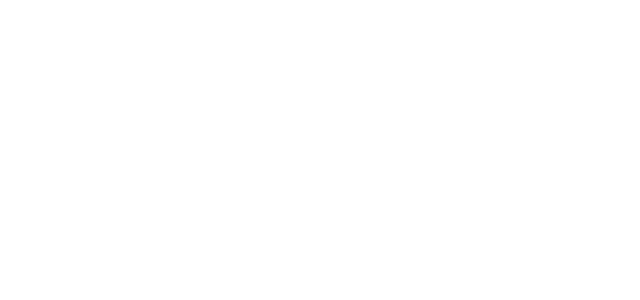
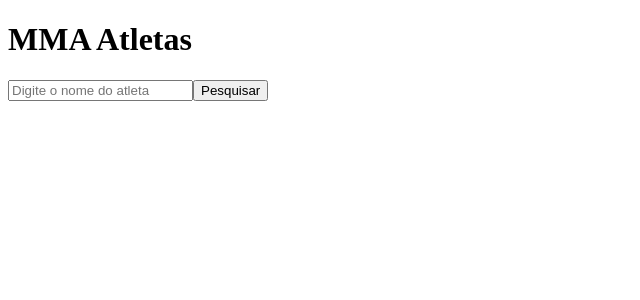
Before and after one commit to BrenoLima54/Atividade---Projetos-de-Sistemas-Web, a React (Vite) app: page / in a window 1280 px wide. Shown: the top 300 px of the page, without its empty margins (0-640 px from the left). Built offline with nearby package versions, Linux system fonts and the light colour scheme.

Commit message:
feat: add PesquisarAtleta and fix App

```diff
--- a/src/App.jsx
+++ b/src/App.jsx
@@ -1,7 +1,12 @@
 import "./App.css";
+import PesquisarAtleta from "./components/PesquisarAtleta";
 
 function App() {
-  return <></>;
+  return (
+    <>
+      <PesquisarAtleta></PesquisarAtleta>
+    </>
+  );
 }
 
 export default App;
--- /dev/null
+++ b/src/components/PesquisarAtleta.jsx
@@ -0,0 +1,34 @@
+import React, { useState } from "react";
+import CardAtleta from "./CardAtleta";
+import { searchFighterByName } from "../services/api";
+
+const PesquisarAtleta = () => {
+  const [atletas, setAtletas] = useState([]);
+  const [busca, setBusca] = useState("");
+  const handleOnClick = async () => {
+    const resultadoAtletas = await searchFighterByName(busca);
+    console.log(resultadoAtletas);
+    if (resultadoAtletas) setAtletas(resultadoAtletas);
+  };
+  return (
+    <>
+      <h1>MMA Atletas</h1>
+      <input
+        type="text"
+        name="pesquisa"
+        id="pesquisa"
+        placeholder="Digite o nome do atleta"
+        value={busca}
+        onChange={(event) => {
+          setBusca(event.target.value);
+        }}
+      />
+      <button onClick={handleOnClick}>Pesquisar</button>
+      {atletas.map((atleta) => (
+        <CardAtleta atleta={atleta} />
+      ))}
+    </>
+  );
+};
+
+export default PesquisarAtleta;
```
